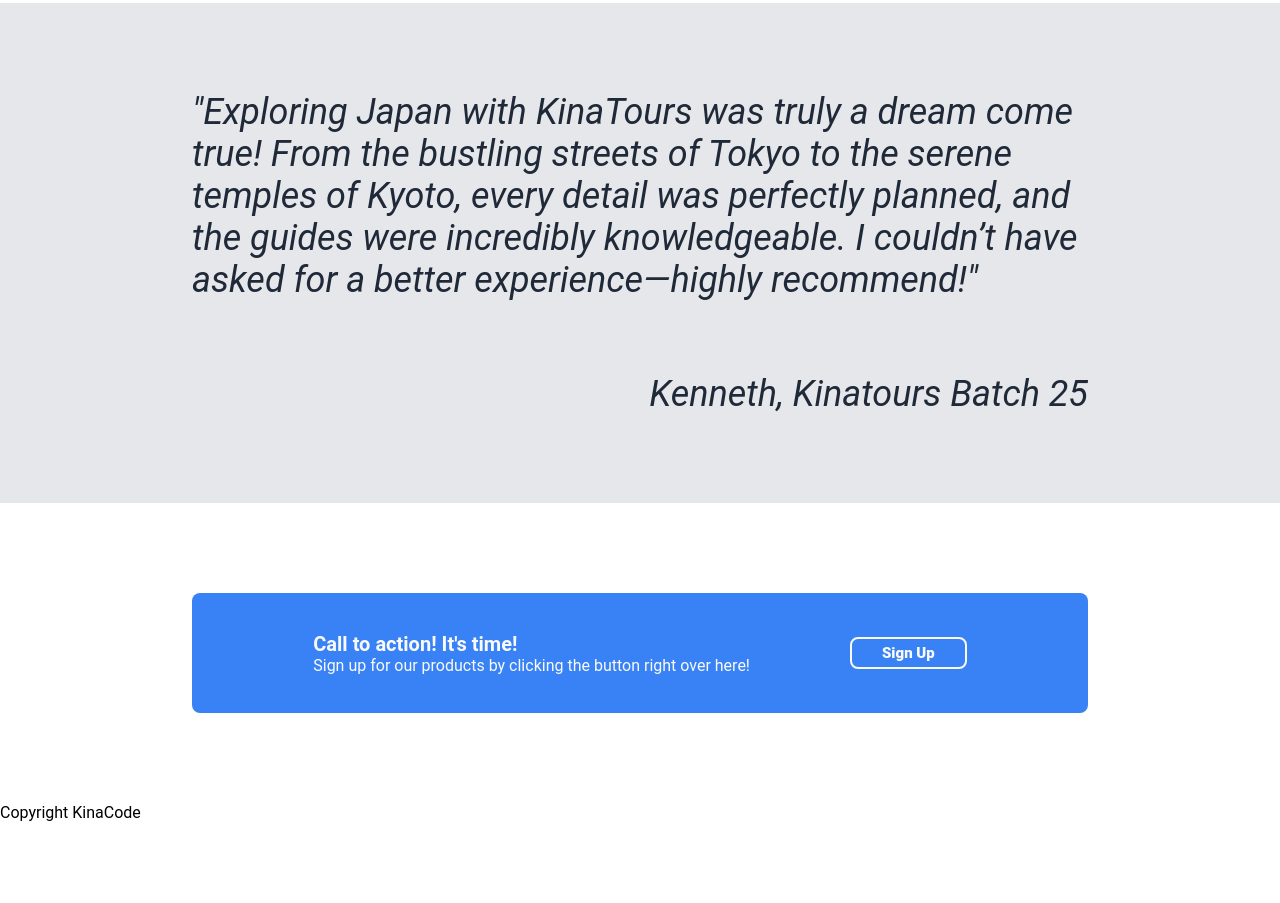
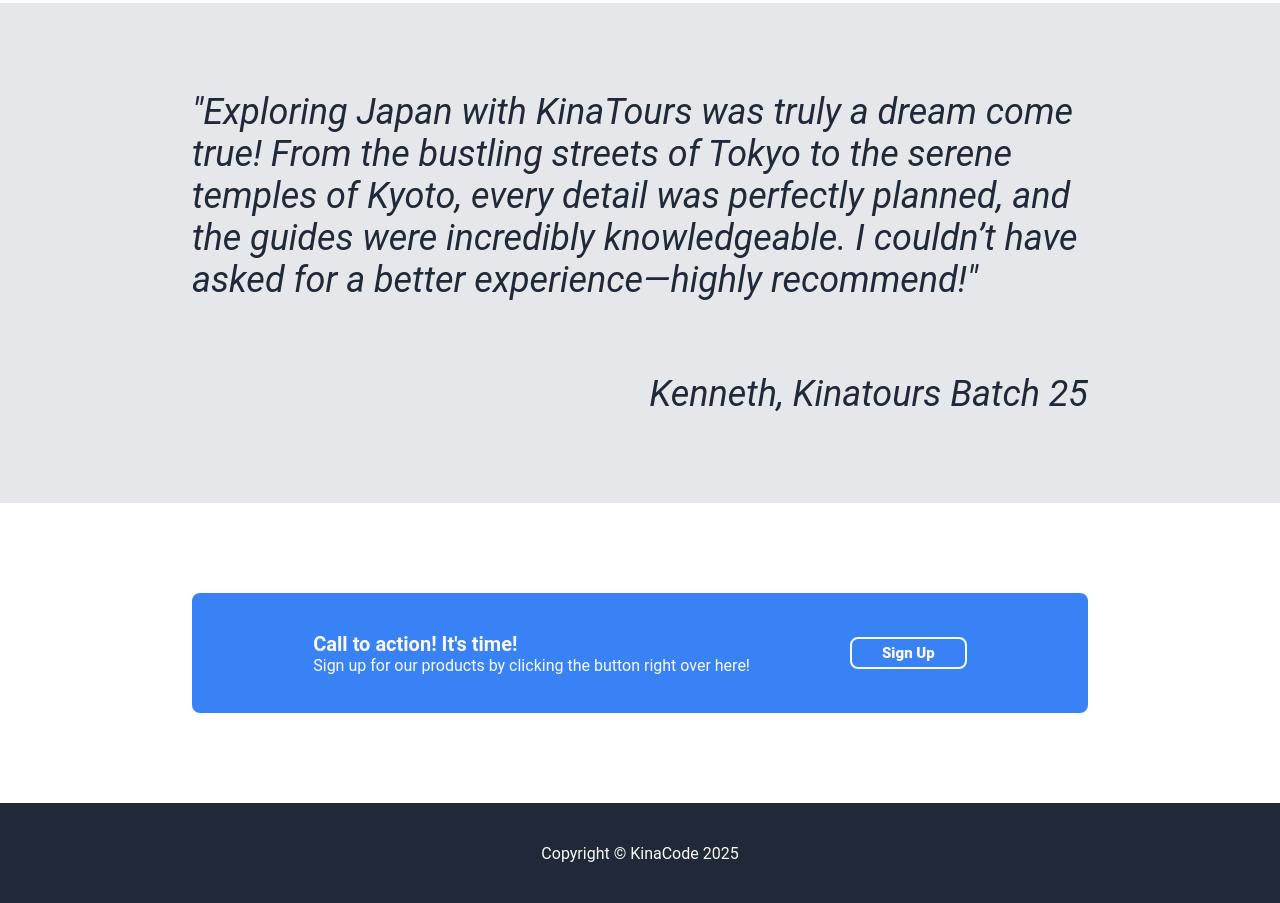
Before and after one commit to kinako-ken/landing-page, a plain HTML site: page index.html in a window 1280 px wide. Shown: the part 1197-2100 px from the top of the page. Before the commit the page ends 2019 px from the top, so only its background shows below. Drawn offline with Linux system fonts and the light colour scheme.

Commit message:
Finish adding CSS to footer section

```diff
--- a/index.html
+++ b/index.html
@@ -80,7 +80,7 @@
         </div>
     </div>
 
-    <div class="footer">Copyright KinaCode</div>
+    <div class="footer">Copyright © KinaCode 2025</div>
 
 </body>
 
--- a/styles.css
+++ b/styles.css
@@ -202,3 +202,14 @@ body {
 .call2action-left > h3{
     font-size: 20px;
 }
+
+/* Footer Section */
+
+.footer {
+    background-color: var(--main-dark-background);
+    height: 100px;
+    color: var(--main-white-text);
+    display:flex;
+    justify-content: center;
+    align-items: center;
+}
```
